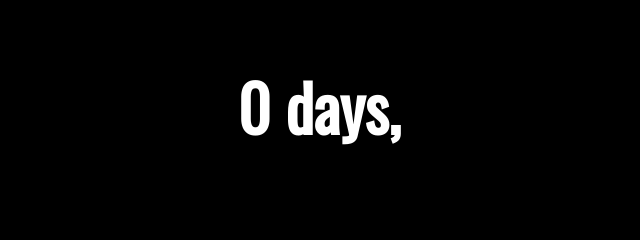
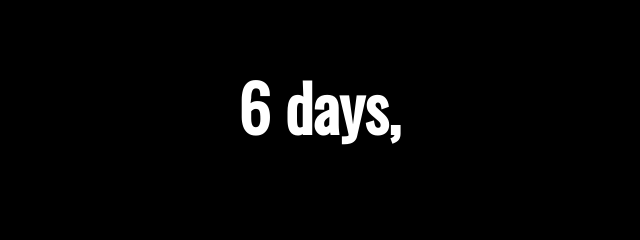
Before and after one commit to ChildishhAlbino/emily-birthday-website, a Gatsby site: page / in a window 1280 px wide. Shown: the top 240 px of the page, 321-961 px from the left. Built offline with nearby package versions, Linux system fonts and the light colour scheme; Gatsby itself is replaced by a stand-in of ours.

Commit message:
[Connor] Correct date for countdown timer.

```diff
--- a/src/components/layout.js
+++ b/src/components/layout.js
@@ -7,7 +7,7 @@ import moment from 'moment';
 import Timer from '../components/timer';
 
 const Context = React.createContext();
-const countdownDate = moment('2019-07-27');
+const countdownDate = process.env.NODE_ENV === 'development' ? moment('2019-08-02') : moment('2019-08-01');
 class ContextProvider extends React.Component {
 	state = {
 		animation: null,
```
